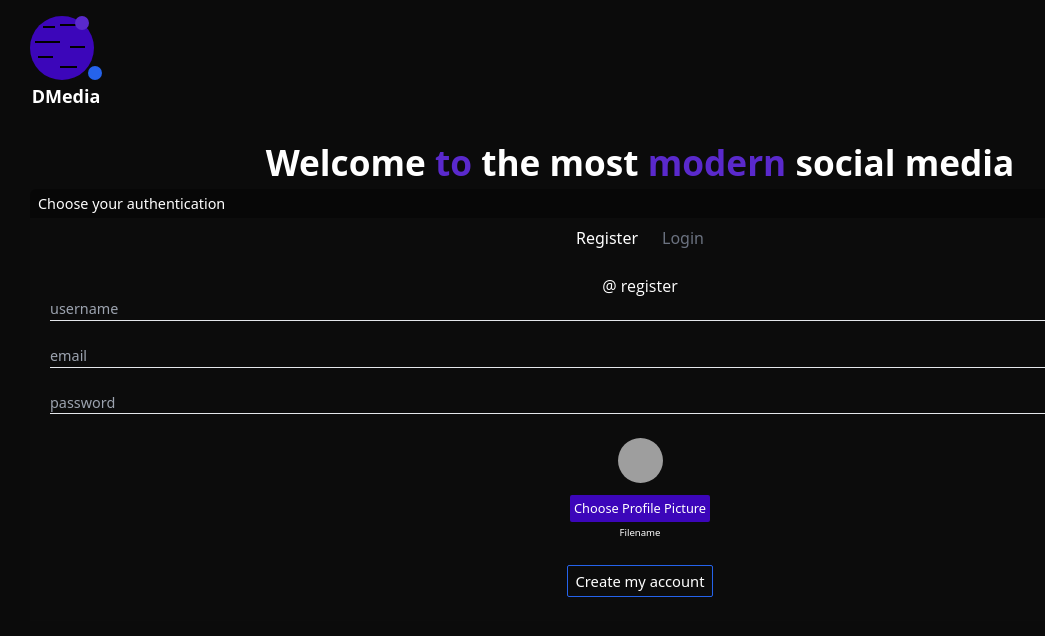
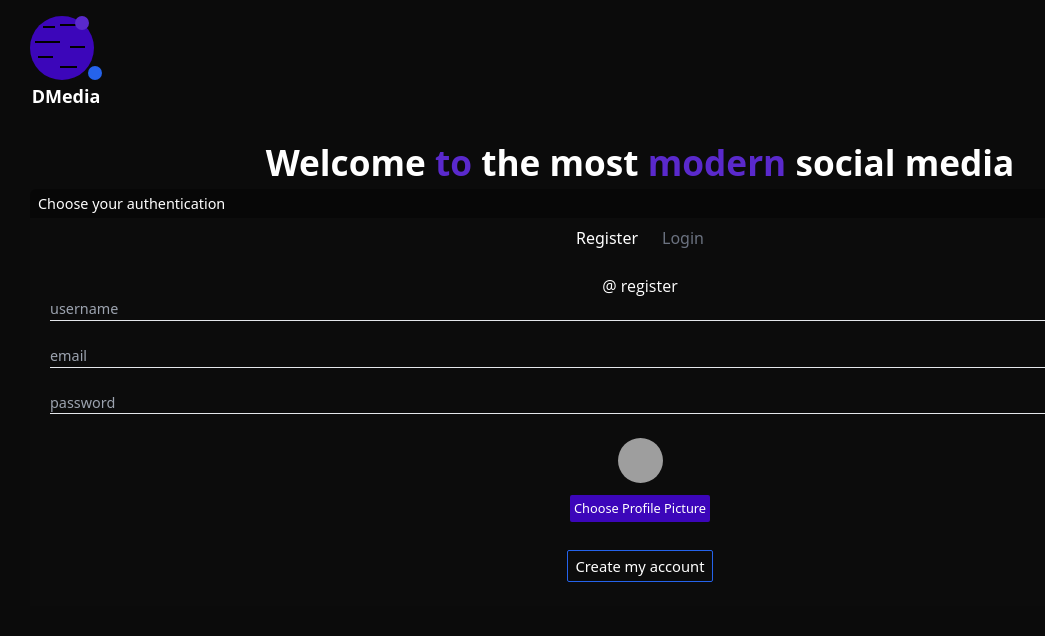
Before and after one commit to dennisdingo28/DMedia, a React (Create React App) app: page /auth in a window 1280 px wide. Shown: the top 636 px of the page, without its empty margins (0-1045 px from the left). Built offline with nearby package versions, Linux system fonts and the light colour scheme; grey boxes are pictures that could not be loaded; the HTML template or start-up script is replaced by a standard one.

Commit message:
before structering code

```diff
--- a/src/components/Authenticate.jsx
+++ b/src/components/Authenticate.jsx
@@ -11,8 +11,11 @@ const Authenticate = () => {
     const [form,setForm]=useState(true);
     const [formStatus,setFormStatus]=useState("");
     const [error,setError]=useState(false);
+
     //true-register form;
     //false-login form;
+
+    const [filename,setFilename] = useState("");
 
     const [registerInputStates,setRegisterInputs] = useState({
         username:"",
@@ -120,11 +123,9 @@ const Authenticate = () => {
     function handleFileInput(e){
         const userImage = e.target.files[0];
 
-        console.log(userImage);
-
         if(userImage){
+            setFilename(userImage.name);
             const imageUrl = URL.createObjectURL(userImage);
-            console.log(imageUrl);
             setRegisterInputs(prevState=>{
                 return {
                     ...prevState,
@@ -132,7 +133,6 @@ const Authenticate = () => {
                 }
             })
             URL.revokeObjectURL(userImage);
-            console.log(registerInputStates);
         }
 
     }
@@ -218,13 +218,13 @@ const Authenticate = () => {
                                                     </div>
                                                     <div>
                                                         <div className='controllFileInputContainer'>
-                                                            <input onChange={handleFileInput} ref={fileInput} type={"file"} className="hidden"/>
+                                                            <input accept="image/png, image/jpeg, image/jpg" onChange={handleFileInput} ref={fileInput} type={"file"} className="hidden"/>
                                                         </div>
                                                         <div className='fileInputContainer text-center mt-3 mb-1'>
                                                             <button onClick={handleProfile} className='bg-darkPurple p-1 rounded-sm font-Noto text-[.80em] duration-150 active:scale-95 cursor-pointer hover:shadow-[0px_2px_5px_#3c06ba]'>Choose Profile Picture</button>
                                                         </div>
                                                         <div>
-                                                            <p className='fileName text-[.6em] text-center mt-1'>Filename</p>
+                                                            <p className='fileName text-[.6em] text-center mt-1'>{filename}</p>
                                                         </div>
                                                     </div>
                                                 </div>
--- /dev/null
+++ b/src/components/Login.jsx
@@ -0,0 +1,10 @@
+import React from 'react'
+import axios from "axios";
+
+const Login = () => {
+  return (
+    <div>Login</div>
+  )
+}
+
+export default Login
```
